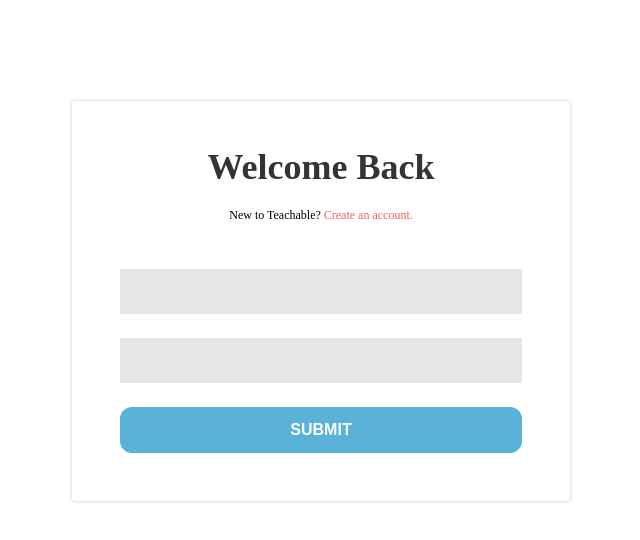
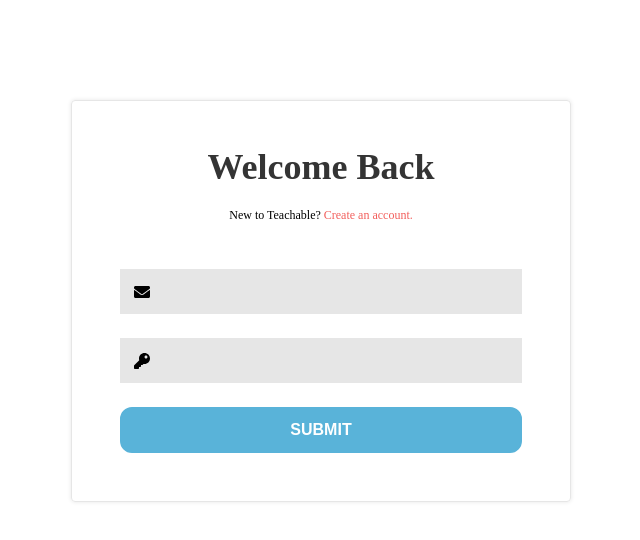
Before and after one commit to leosoaivan/teachable-ui, a React (Create React App) app: page / in a window 1280 px wide. Shown: the top 540 px of the page, without its empty margins (319-959 px from the left). Built offline with nearby package versions, Linux system fonts and the light colour scheme.

Commit message:
Re-organize AuthForm

```diff
--- a/src/components/AuthForm/index.js
+++ b/src/components/AuthForm/index.js
@@ -1,67 +1,14 @@
 import PropTypes from 'prop-types';
-import React, { useContext } from 'react';
-import styled from 'styled-components/macro';
+import React from 'react';
 import {
   Formik,
 } from 'formik';
+import styled from 'styled-components/macro';
 import thm from '../../styling/theme';
-import { AuthContext } from '../../contexts/AuthContext';
-import Greeting from './Greeting';
 import SignIn from './SignIn';
 import SignUp from './SignUp';
-import authFormProps from './utils/authFormProps';
 
-const Root = styled.div`
-  position: absolute;
-  top: 12.5%;
-  width: 500px;
-  padding: 48px;
-  border: 1px solid ${thm.formField};
-  border-radius: 4px;
-  box-shadow: 0 0 4px 0 ${thm.boxShadow};
-`;
-
-const FormRoot = styled.div`
-  display: flex;
-  flex-direction: column;
-  align-items: center;
-  width: 100%;
-`;
-
-const AuthForm = ({ authState, setAuthState }) => {
-  const { setAuthData } = useContext(AuthContext);
-  const formProps = authFormProps[authState];
-
-  return (
-    <Root>
-      <Greeting
-        action={authState}
-        changeAuthState={setAuthState}
-      />
-      <FormRoot>
-        <Formik
-          initialValues={formProps.initialValues}
-          validate={formProps.validate}
-          onSubmit={async (values, { setSubmitting }) => {
-            try {
-              const response = await fetch(formProps.Formikendpoint, {
-                method: 'POST',
-                mode: 'cors',
-                headers: {
-                  'Content-Type': 'application/json',
-                },
-                body: JSON.stringify({ user: values }),
-              });
-              const token = await response.json();
-
-              setSubmitting(false);
-              setAuthData(token);
-            } catch (error) {
-              console.log('Error logging in');
-            }
-          }}
-        >
-          {({ isSubmitting }) => {
+const AuthForm = ({ authState, isSubmitting }) => {
   if (authState === 'signIn') {
     return (
       <SignIn
@@ -77,20 +24,11 @@ const AuthForm = ({ authState, setAuthState }) => {
       isSubmitting={isSubmitting}
     />
   );
-          }}
-        </Formik>
-      </FormRoot>
-    </Root>
-  );
 };
 
 AuthForm.propTypes = {
   authState: PropTypes.oneOf(['signIn', 'signUp']).isRequired,
-  setAuthState: PropTypes.func,
-};
-
-AuthForm.defaultProps = {
-  setAuthState: () => {},
+  isSubmitting: PropTypes.bool.isRequired,
 };
 
 export default AuthForm;
--- a/src/components/UnauthenticatedApp/index.js
+++ b/src/components/UnauthenticatedApp/index.js
@@ -1,15 +1,76 @@
-import React, { useState } from 'react';
-import Proptypes from 'prop-types';
+import React, { useState, useContext } from 'react';
+import {
+  Formik,
+} from 'formik';
+import styled from 'styled-components/macro';
+import thm from '../../styling/theme';
+import { AuthContext } from '../../contexts/AuthContext';
+import Greeting from './Greeting';
+import authFormProps from './utils/authFormProps';
 import AuthForm from '../AuthForm';
 
+const Root = styled.div`
+  position: absolute;
+  top: 12.5%;
+  width: 500px;
+  padding: 48px;
+  border: 1px solid ${thm.formField};
+  border-radius: 4px;
+  box-shadow: 0 0 4px 0 ${thm.boxShadow};
+`;
+
+const FormRoot = styled.div`
+  display: flex;
+  flex-direction: column;
+  align-items: center;
+  width: 100%;
+`;
+
 const UnauthenticatedApp = () => {
+  const { setAuthData } = useContext(AuthContext);
   const [authState, setAuthState] = useState('signIn');
+  const formProps = authFormProps[authState];
 
   return (
-    <AuthForm
-      authState={authState}
-      setAuthState={setAuthState}
-    />
+    <Root>
+      <Greeting
+        action={authState}
+        changeAuthState={setAuthState}
+      />
+      <FormRoot>
+        <Formik
+          initialValues={formProps.initialValues}
+          validate={formProps.validate}
+          onSubmit={async (values, { setSubmitting }) => {
+            try {
+              const response = await fetch(formProps.Formikendpoint, {
+                method: 'POST',
+                mode: 'cors',
+                headers: {
+                  'Content-Type': 'application/json',
+                },
+                body: JSON.stringify({ user: values }),
+              });
+              const token = await response.json();
+
+              setSubmitting(false);
+              setAuthData(token);
+            } catch (error) {
+              console.log('Error logging in');
+            }
+          }}
+        >
+          {({ isSubmitting }) => {
+            return (
+              <AuthForm
+                authState={authState}
+                isSubmitting={isSubmitting}
+              />
+            );
+          }}
+        </Formik>
+      </FormRoot>
+    </Root>
   );
 };
 
--- a/src/contexts/fontAwesome.js
+++ b/src/contexts/fontAwesome.js
@@ -11,4 +11,6 @@ const registerIcons = () => {
   );
 };
 
+registerIcons();
+
 export default registerIcons;
```
Also changed, not shown: src/components/UnauthenticatedApp/Greeting.js (renamed from src/components/AuthForm/Greeting.js), src/components/UnauthenticatedApp/utils/authFormProps.js (renamed from src/components/AuthForm/utils/authFormProps.js). Lines whose indentation alone changed are shown as unchanged.
